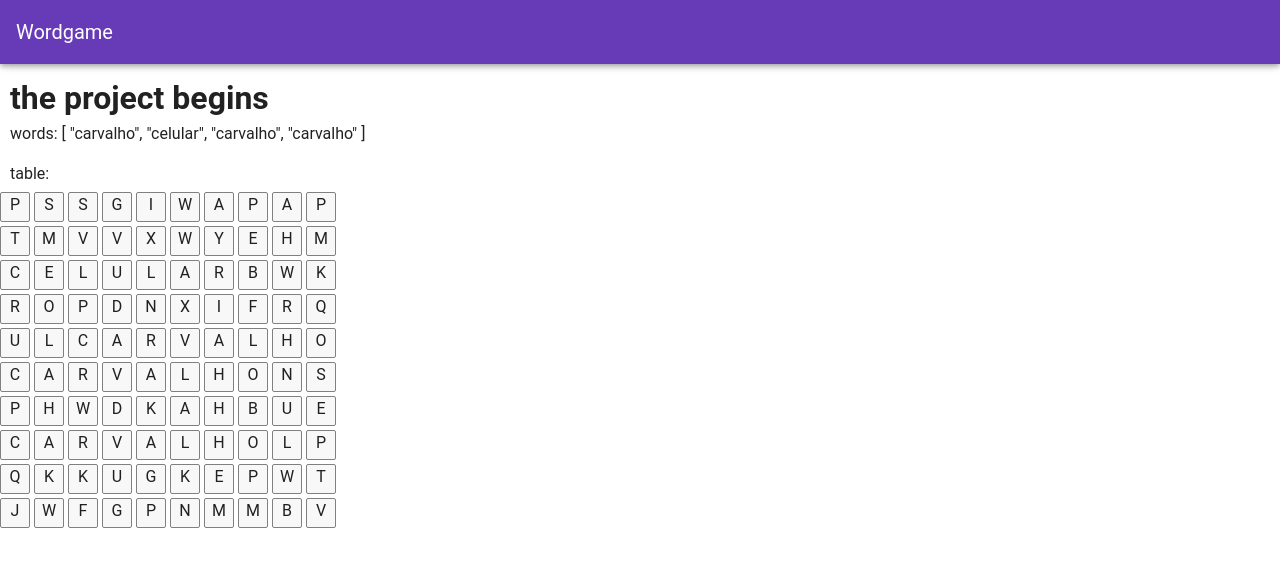
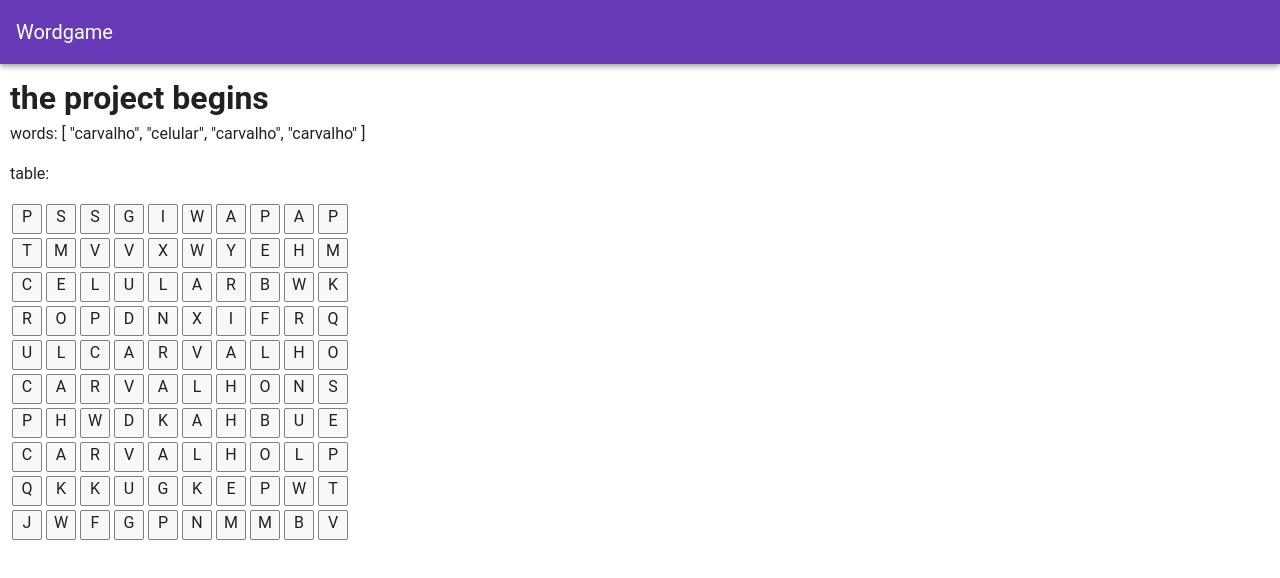
Before and after one commit to GuilhermeSnts/wordgame, a Vue app: page / in a window 1280 px wide. Shown: the top 578 px of the page. Built offline with nearby package versions, Linux system fonts and the light colour scheme; a small style sheet from the web is missing.

Commit message:
fix grid with collumn

```diff
--- a/src/views/Game.vue
+++ b/src/views/Game.vue
@@ -4,9 +4,11 @@
     <p>words: {{ selectedWords }}</p>
     <p>table:</p>
 
-    <div class="row" v-for="(row, index) in table" :key="index">
-      <div class="letter" v-for="(letter, index) in row" :key="index">
-        {{ letter }}
+    <div class="col">
+      <div class="row" v-for="(row, index) in table" :key="index">
+        <div class="letter" v-for="(letter, index) in row" :key="index">
+          {{ letter }}
+        </div>
       </div>
     </div>
   </div>
@@ -106,6 +108,14 @@ export default {
 .home {
   padding: 10px;
 }
+.col {
+  display: flex;
+  flex-flow: column;
+}
+.row {
+  display: flex;
+  flex-flow: row;
+}
 .letter {
   padding: auto;
   margin: 2px;
```
